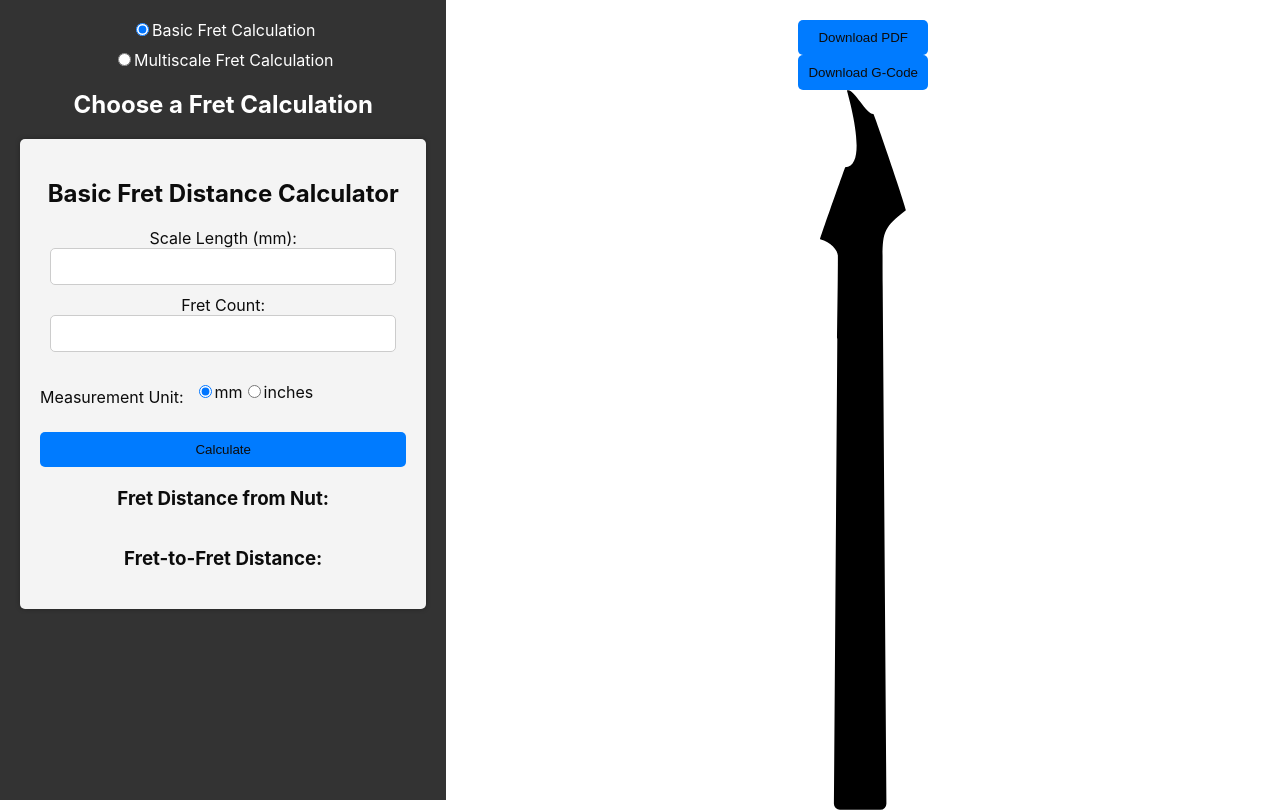
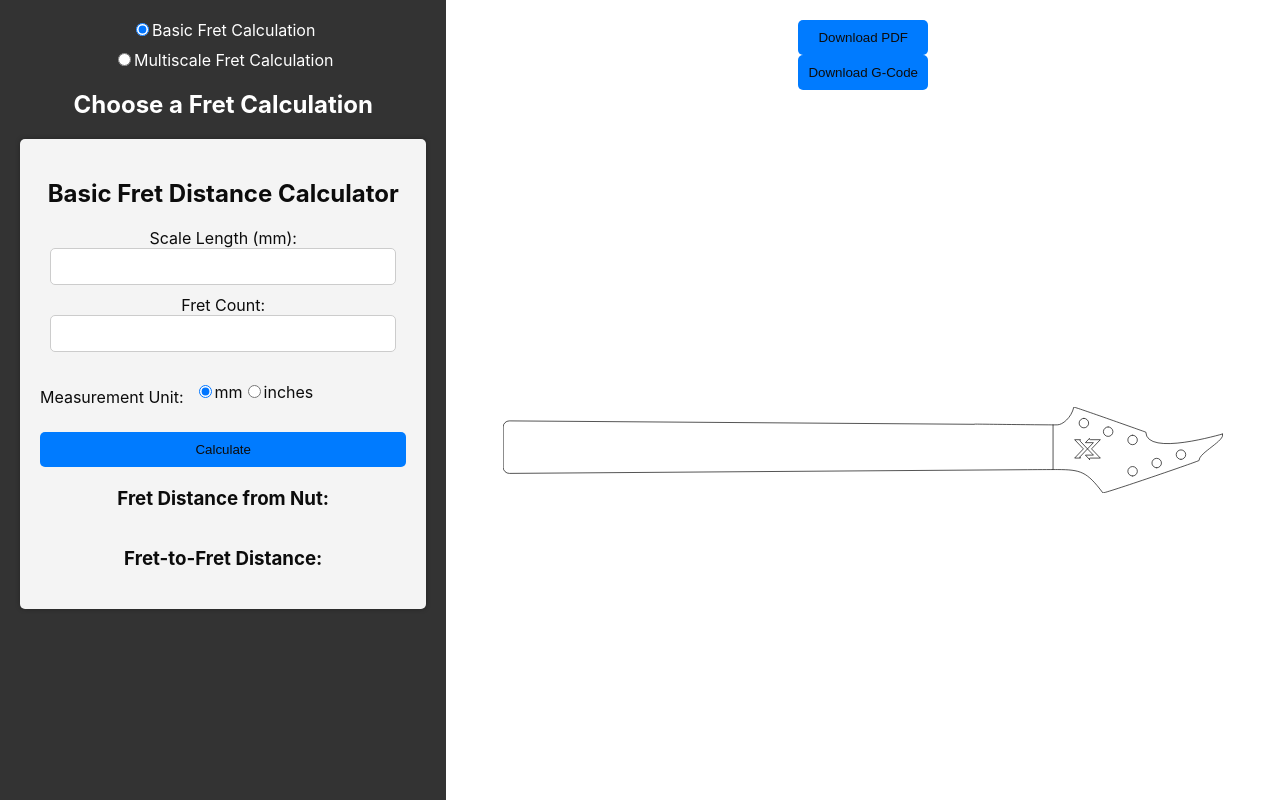
Before and after one commit to mkirshman/Guitar-Fret-Calculator, a React (Create React App) app: page / in a window 1280 px wide. Built offline with nearby package versions, Linux system fonts and the light colour scheme.

Commit message:
fixed SVG

```diff
--- a/src/Components/FretboardDiagram/FretboardDiagram.css
+++ b/src/Components/FretboardDiagram/FretboardDiagram.css
@@ -9,4 +9,13 @@
 
   svg{
     max-height:90vh;
+    rotate: 90deg;
   }
+
+  .outline {
+    fill: none;        /* No fill */
+    stroke: black;     /* Stroke color (e.g., black) */
+    stroke-width: 2px; /* Stroke width (adjust as needed) */
+    stroke-linecap: round; /* Round line caps (optional) */
+    stroke-linejoin: round; /* Round line joins (optional) */
+  }
--- a/src/Components/FretboardDiagram/FretboardDiagram.jsx
+++ b/src/Components/FretboardDiagram/FretboardDiagram.jsx
@@ -8,19 +8,6 @@ const FretboardDiagram = ({ measurementUnit, fretCount }) => {
   const { fretDistances } = useFretboard();
   const fromNutData = fretDistances?.fretFromNutPlacements || [];
   const svgRef = useRef(null);
-
-  const [zoomFactor, setZoomFactor] = useState(1);
-
-  const convertToInches = (value, unit) => {
-    let measurement = value;
-    if (unit === 'mm') {
-      measurement = (value / 25.4) * 96;
-      return measurement;
-    } else {
-      measurement = value * 96;
-      return measurement;
-    }
-  };
 
   const downloadPDF = () => {
     const doc = new jsPDF({
@@ -51,19 +38,17 @@ const FretboardDiagram = ({ measurementUnit, fretCount }) => {
   const x2Increment = (finalX2 - initialX2) / (fretCount - 1);
   let x2 = initialX2;
 
-  let yCoordinate = 23.6;
+  const incrementX = (xCoordinate, increment) => {
+    let output = xCoordinate -= increment;
+    return output;
+  }
+
   const cumulativeDistance = fromNutData[fromNutData.length - 1] || 0;
 
   const percentages = fromNutData.map((distance) => (distance / cumulativeDistance) * 98);
-let svgBuilder ='';
-  for (const percentage of percentages) {
-    svgBuilder += `<line class="cls-1" x1="${x1}" y1="${yCoordinate}%" x2="${x2}" y2="${yCoordinate}%" />\n`;
-    yCoordinate = 23.6 + percentage * 0.776;
-    x1 += x1Increment;
-    x2 += x2Increment;
-  }
 
   return (
+
     <div className="fretboard-diagram">
       <div className="zoom-buttons">
 
@@ -71,29 +56,35 @@ let svgBuilder ='';
       <button onClick={generateGCode}>Download G-Code</button>
       </div>
 
-      <svg xmlns='http://www.w3.org/2000/svg' viewBox='0 0 255.19 2135.78' >
+      <svg xmlns="http://www.w3.org/2000/svg" viewBox="0 0 255.19 2135.78" >
 
-<g id='Layer_2' data-name='Layer 2'>
-<g id='svg2'>
-<g id='_0cf9e02c-255e-4cd6-a565-3a4cbe85c558' data-name='0cf9e02c-255e-4cd6-a565-3a4cbe85c558'>
-<path class='cls-1' d='M155.81,395.79l-.23.1a2.74,2.74,0,0,1-1.22.29,2.79,2.79,0,0,1-2.78-2.75h0V363.75l-27.3,26.16L97,363.8v29.59h0v0a2.79,2.79,0,0,1-2.79,2.78,2.66,2.66,0,0,1-.9-.15l-.22-.06,12.72,12.08V384.35l18.5,17.55,18.45-17.68v23.84l13.08-12.27'/>
-<path class='cls-1' d='M148.94,424.08a5.44,5.44,0,0,1-2.45-1.23l-22.21-21v0l-22.21,21a5.43,5.43,0,0,1-2.45,1.22,2.89,2.89,0,0,1-2.6-1.62V440l27.26-26v0L151.54,440V422.46a2.89,2.89,0,0,1-2.6,1.62'/>
-<path class='cls-1' d='M155.47,124.57a14.08,14.08,0,1,1-14.07-14.08,14.08,14.08,0,0,1,14.07,14.08'/>
-<path class='cls-1' d='M180.46,196.57a14.08,14.08,0,1,1-14.08-14.08,14.08,14.08,0,0,1,14.08,14.08'/>
-<path class='cls-1' d='M204.85,268.07A14.08,14.08,0,1,1,190.77,254a14.07,14.07,0,0,1,14.08,14.08'/>
-<path class='cls-1' d='M83.64,268.07A14.08,14.08,0,1,0,97.71,254a14.07,14.07,0,0,0-14.07,14.08'/>
-<path class='cls-1' d='M59.05,340.57a14.08,14.08,0,1,0,14.07-14.08,14.08,14.08,0,0,0-14.07,14.08'/>
-<path class='cls-1' d='M33.65,412.57a14.08,14.08,0,1,0,14.08-14.08,14.08,14.08,0,0,0-14.08,14.08'/>
-</g>
-<g id='_4a7e8b8e-4e17-4234-b908-591343cbd72c' data-name='4a7e8b8e-4e17-4234-b908-591343cbd72c'>
-<path class='cls-1' d='M79.93,1.33C98.74-9.38,135.7,71.8,158.5,70.72c2.08-.1,99.28,283.29,96.26,285.57-63.54,47.89-68.77,65.58-69.14,135.2-.05,9.58.11,46,.35,88.15L197,2116.75v.07a18.29,18.29,0,0,1-18,18.6H59.26a18,18,0,0,1-18-18l0-2.36L51.35,737.33H50.7c.15-15,1.34-110.19,1.95-178.14L53,516.58h0c.08-12.33.08-21.27,0-25.09.06-15.05-20.65-41.67-52.56-49-1.93-.44,73.51-211.47,74.09-213.61,73.45-2.11,5.38-225.31,5.44-227.59'/>
-</g>
+        <g id="Layer_2" data-name="Layer 2">
+        <g id="svg2">
+        <g id="_0cf9e02c-255e-4cd6-a565-3a4cbe85c558" data-name="0cf9e02c-255e-4cd6-a565-3a4cbe85c558">
+        <path className="cls-1 outline" d="M155.81,395.79l-.23.1a2.74,2.74,0,0,1-1.22.29,2.79,2.79,0,0,1-2.78-2.75h0V363.75l-27.3,26.16L97,363.8v29.59h0v0a2.79,2.79,0,0,1-2.79,2.78,2.66,2.66,0,0,1-.9-.15l-.22-.06,12.72,12.08V384.35l18.5,17.55,18.45-17.68v23.84l13.08-12.27"/>
+        <path className="cls-1 outline" d="M148.94,424.08a5.44,5.44,0,0,1-2.45-1.23l-22.21-21v0l-22.21,21a5.43,5.43,0,0,1-2.45,1.22,2.89,2.89,0,0,1-2.6-1.62V440l27.26-26v0L151.54,440V422.46a2.89,2.89,0,0,1-2.6,1.62"/>
+        <path className="cls-1 outline" d="M155.47,124.57a14.08,14.08,0,1,1-14.07-14.08,14.08,14.08,0,0,1,14.07,14.08"/>
+        <path className="cls-1 outline" d="M180.46,196.57a14.08,14.08,0,1,1-14.08-14.08,14.08,14.08,0,0,1,14.08,14.08"/>
+        <path className="cls-1 outline" d="M204.85,268.07A14.08,14.08,0,1,1,190.77,254a14.07,14.07,0,0,1,14.08,14.08"/>
+        <path className="cls-1 outline" d="M83.64,268.07A14.08,14.08,0,1,0,97.71,254a14.07,14.07,0,0,0-14.07,14.08"/>
+        <path className="cls-1 outline" d="M59.05,340.57a14.08,14.08,0,1,0,14.07-14.08,14.08,14.08,0,0,0-14.07,14.08"/>
+        <path className="cls-1 outline" d="M33.65,412.57a14.08,14.08,0,1,0,14.08-14.08,14.08,14.08,0,0,0-14.08,14.08"/>
+        </g>
+        <g id="_4a7e8b8e-4e17-4234-b908-591343cbd72c" data-name="4a7e8b8e-4e17-4234-b908-591343cbd72c">
+        <path className="cls-1 outline outline" d="M79.93,1.33C98.74-9.38,135.7,71.8,158.5,70.72c2.08-.1,99.28,283.29,96.26,285.57-63.54,47.89-68.77,65.58-69.14,135.2-.05,9.58.11,46,.35,88.15L197,2116.75v.07a18.29,18.29,0,0,1-18,18.6H59.26a18,18,0,0,1-18-18l0-2.36L51.35,737.33H50.7c.15-15,1.34-110.19,1.95-178.14L53,516.58h0c.08-12.33.08-21.27,0-25.09.06-15.05-20.65-41.67-52.56-49-1.93-.44,73.51-211.47,74.09-213.61,73.45-2.11,5.38-225.31,5.44-227.59"/>
+        </g>
+        <line className="cls-1 outline" x1={53.36} y1={`${23.6}%`} x2={185.36} y2={`${23.6}%`} />
+        {percentages.map((yCoordinate, index) => (
+          <React.Fragment key={index}>
 
-
-          <React.Fragment>
-    {svgBuilder}
+          <line
+                className="cls-1 outline"
+                x1={index == 0 ? 56.36 : incrementX(x1, x1Increment)}
+                y1={`${23.6 + yCoordinate * 0.776}%`}
+                x2={index == 0 ? 185.36: incrementX(x2, x2Increment)}
+                y2={`${23.6 + yCoordinate * 0.776}%`} />
           </React.Fragment>
-
+        ))}
 
       </g>
       </g>
--- a/src/Components/LuthierDashboard/LuthierDashboard.jsx
+++ b/src/Components/LuthierDashboard/LuthierDashboard.jsx
@@ -51,7 +51,7 @@ function FretCalculator() {
 
       </div>
       <div className="main">
-        <FretboardDiagram measurementUnit={measurementUnit} />
+        <FretboardDiagram measurementUnit={measurementUnit} fretCount={fretCount} />
       </div>
     </div>
   );
```
